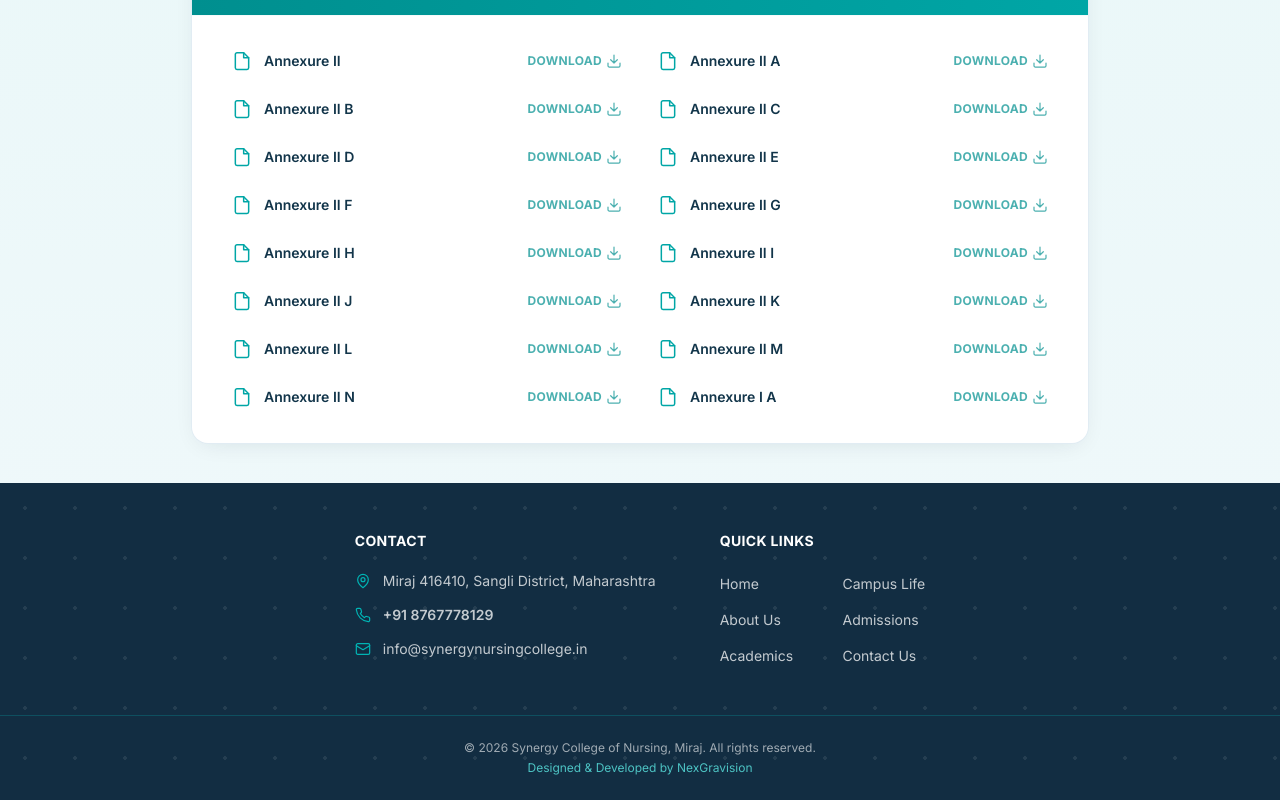
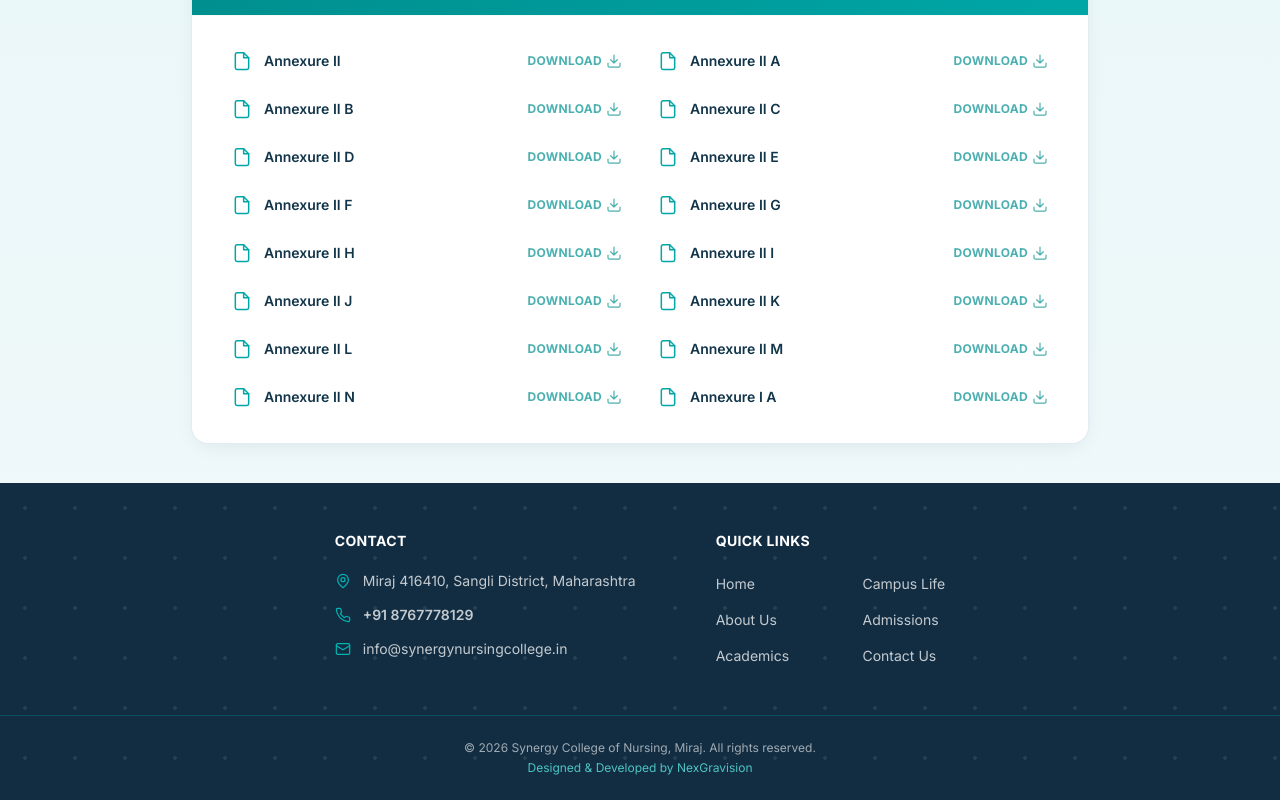
Before and after one commit to sayali2004-commit/synergynursingcollege, a React (Vite) app: page /#/mandate in a window 1280 px wide. Shown: the part 1023-1823 px from the top of the page. Built offline with nearby package versions, Linux system fonts and the light colour scheme.

Commit message:
Footer: increase spacing between Contact, Quick Links, and link columns

```diff
--- a/src/components/Footer.jsx
+++ b/src/components/Footer.jsx
@@ -26,7 +26,7 @@ export default function Footer() {
         }}
         aria-hidden="true"
       />
-      <div className="container-x flex flex-col items-center gap-8 py-10 sm:flex-row sm:justify-center sm:items-start sm:gap-16 lg:py-12">
+      <div className="container-x flex flex-col items-center gap-8 py-10 sm:flex-row sm:justify-center sm:items-start sm:gap-20 lg:py-12">
         {/* Contact */}
         <div>
           <h3 className="font-display text-sm font-bold uppercase tracking-wide text-white">Contact</h3>
@@ -49,7 +49,7 @@ export default function Footer() {
         {/* Quick Links */}
         <div>
           <h3 className="font-display text-sm font-bold uppercase tracking-wide text-white">Quick Links</h3>
-          <div className="mt-5 grid grid-cols-2 gap-x-10 gap-y-3">
+          <div className="mt-5 grid grid-cols-2 gap-x-16 gap-y-3">
             <ul className="space-y-3">
               {LEFT_LINKS.map((l) => (
                 <li key={l.label}>
```
